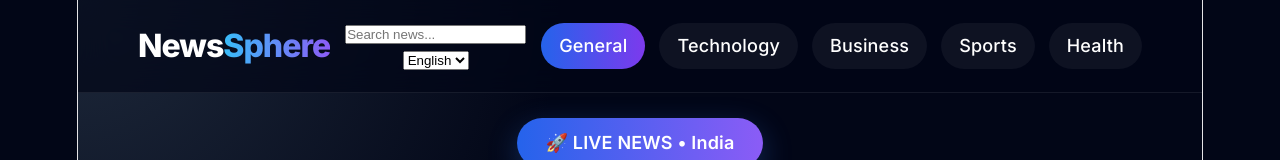
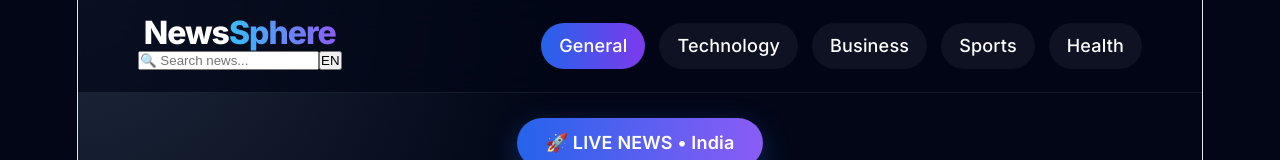
Before and after one commit to Romel164255/newsgrid-react, a React (Vite) app: page / in a window 1280 px wide. Shown: the top 160 px of the page. Built offline with nearby package versions, Linux system fonts and the light colour scheme; no server answers.

Commit message:
nave bar uiredesigned

```diff
--- a/src/components/Navbar.jsx
+++ b/src/components/Navbar.jsx
@@ -10,11 +10,13 @@ function Navbar({
   language,
   setLanguage
 
-}) {
+}){
 
-  return (
+return(
 
 <nav className="navbar">
+
+<div className="top-nav">
 
 <div className="logo">
 
@@ -23,13 +25,11 @@ function Navbar({
 </div>
 
 
-      <div className="nav-controls">
-
 <input
 
 type="text"
 
-          placeholder="Search news..."
+placeholder="🔍 Search news..."
 
 value={search}
 
@@ -44,33 +44,27 @@ function Navbar({
 />
 
 
-        <select
+<button
 
-          value={language}
+className="language-btn"
 
-          onChange={(e)=>
+onClick={()=>{
+
 setLanguage(
-              e.target.value
+
+language==="en"
+? "hi"
+: "en"
+
 )
-          }
 
-          className="language-select"
+}}
 
 >
 
-          <option value="en">
+{language.toUpperCase()}
 
-            English
-
-          </option>
-
-          <option value="hi">
-
-            Hindi
-
-          </option>
-
-        </select>
+</button>
 
 </div>
 
@@ -78,20 +72,32 @@ function Navbar({
 
 <ul className="nav-links">
 
-        {categories.map((item) => (
+{
+
+categories.map(
+
+(item)=>(
 
 <li
 
 key={item}
 
 className={
-              category === item
-                ? "active"
-                : ""
+
+category===item
+?
+"active"
+:
+""
+
 }
 
-            onClick={() =>
-              setCategory(item)
+onClick={()=>
+
+setCategory(
+item
+)
+
 }
 
 >
@@ -100,13 +106,15 @@ function Navbar({
 
 </li>
 
-        ))}
+))
+
+}
 
 </ul>
 
 </nav>
 
-  );
+)
 
 }
 
```
Lines whose indentation alone changed are shown as unchanged.
